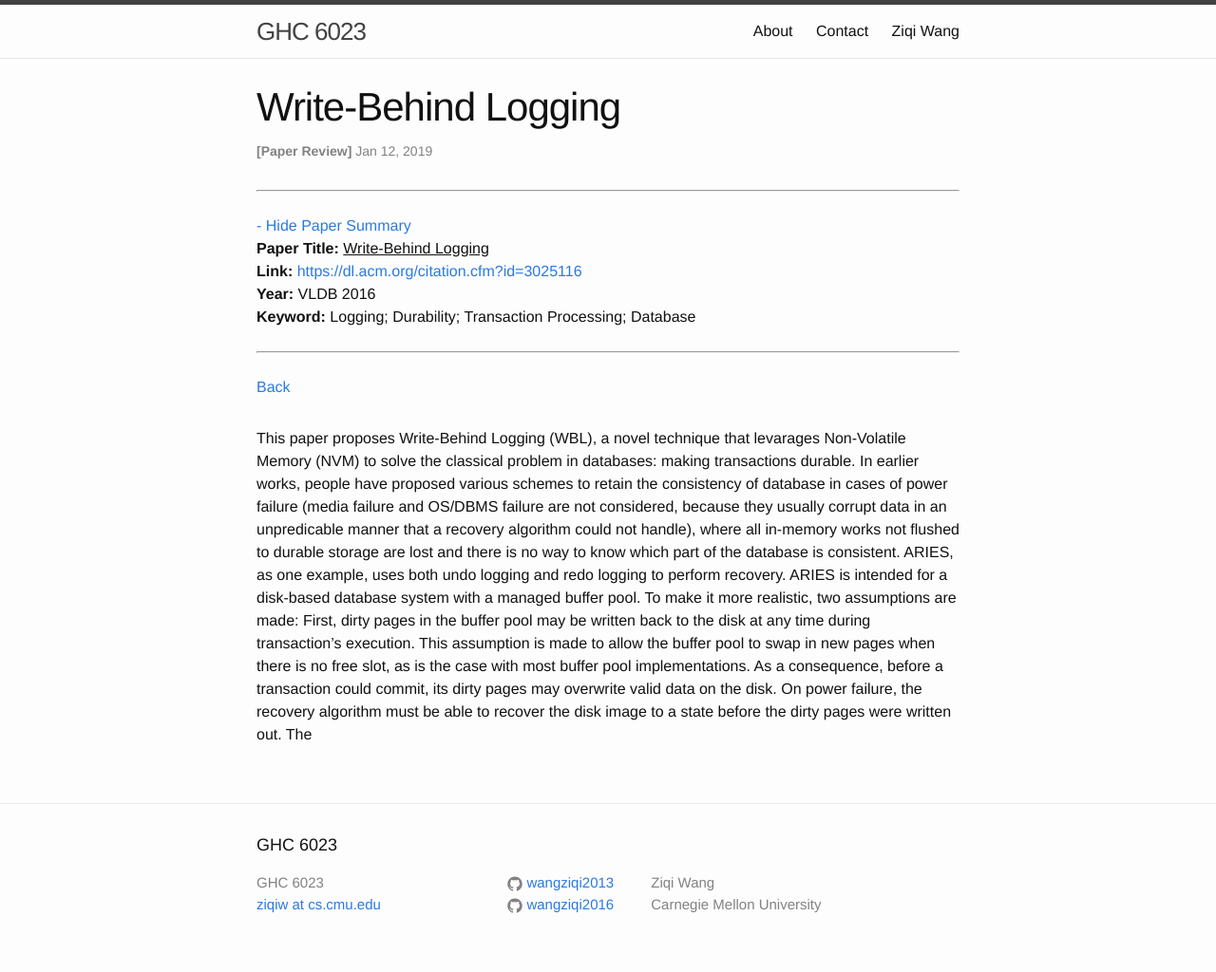
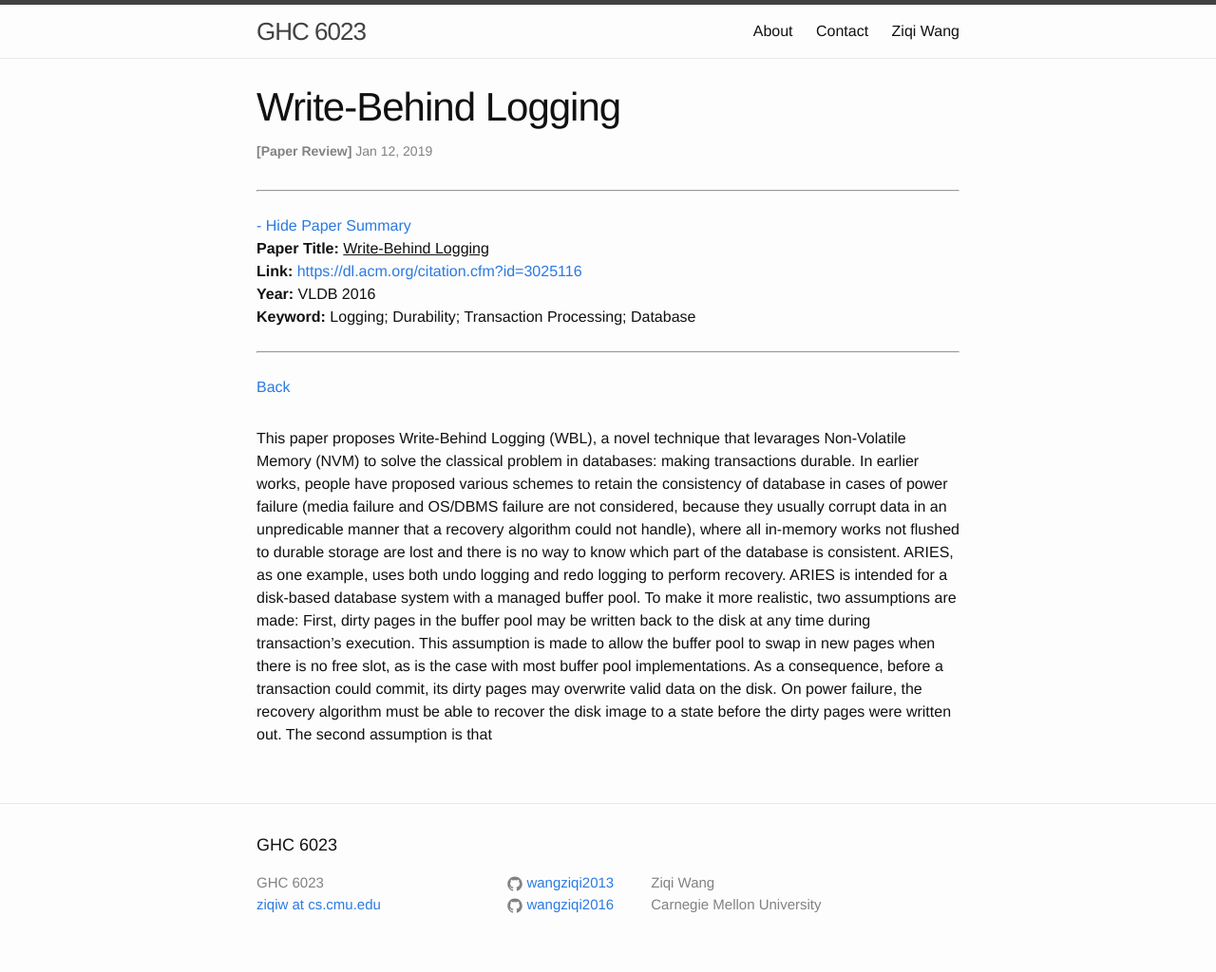
Before and after one commit to wangziqi2013/wangziqi2013.github.io, a Jekyll site: the page built from _posts/2019-01-12-wbl.markdown, in a window 1280 px wide. Shown: the whole page at 95% size. Built offline with Jekyll 4.4.1, drawn with Linux system fonts in a browser that asks for light colours.

Commit message:
Working on second assumption

```diff
--- a/_posts/2019-01-12-wbl.markdown
+++ b/_posts/2019-01-12-wbl.markdown
@@ -23,4 +23,5 @@ database system with a managed buffer pool. To make it more realistic, two assum
 the buffer pool may be written back to the disk at any time during transaction's execution. This assumption is made to
 allow the buffer pool to swap in new pages when there is no free slot, as is the case with most buffer pool implementations.
 As a consequence, before a transaction could commit, its dirty pages may overwrite valid data on the disk. On power failure,
-the recovery algorithm must be able to recover the disk image to a state before the dirty pages were written out. The
+the recovery algorithm must be able to recover the disk image to a state before the dirty pages were written out. The second
+assumption is that
```
